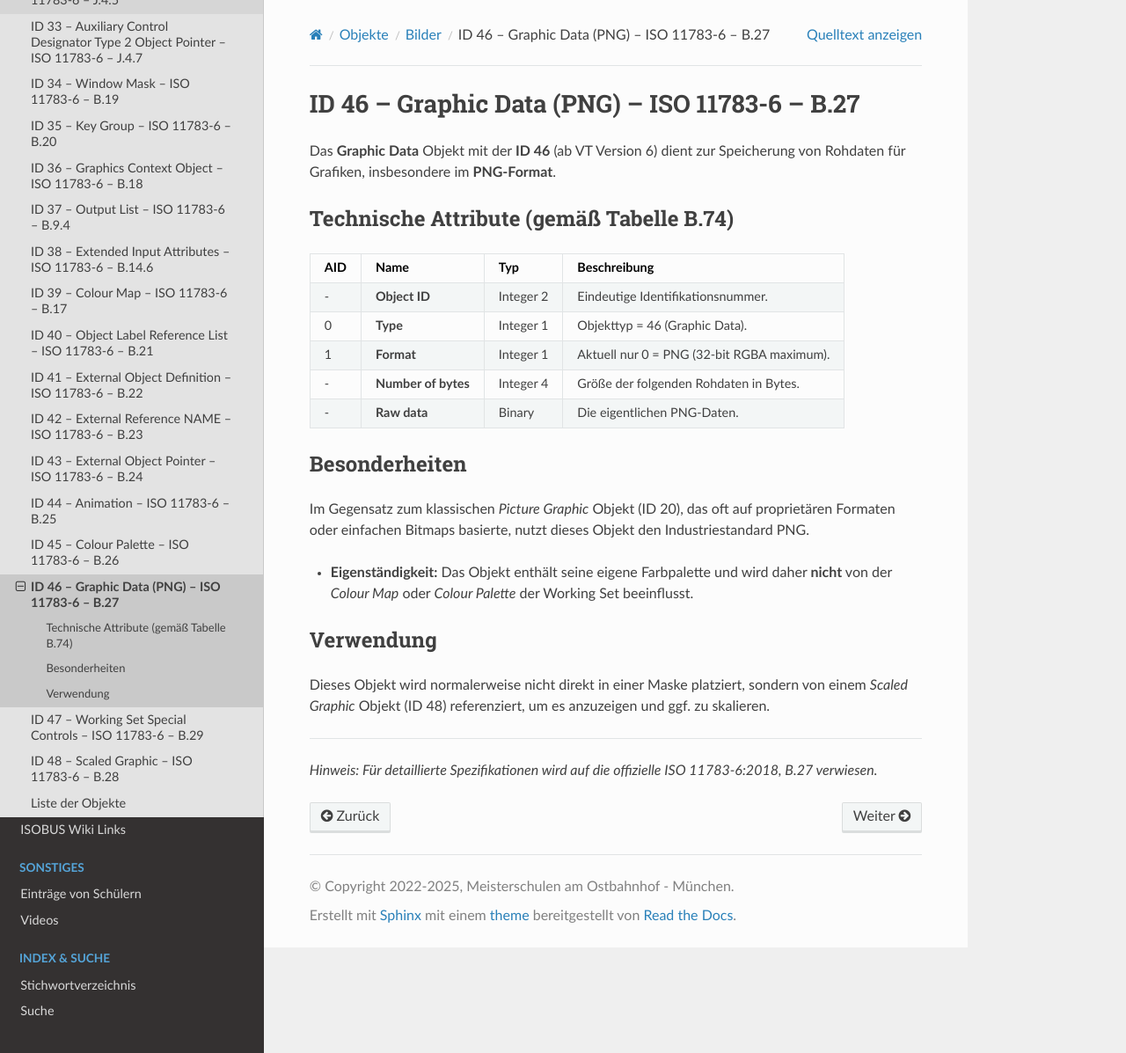
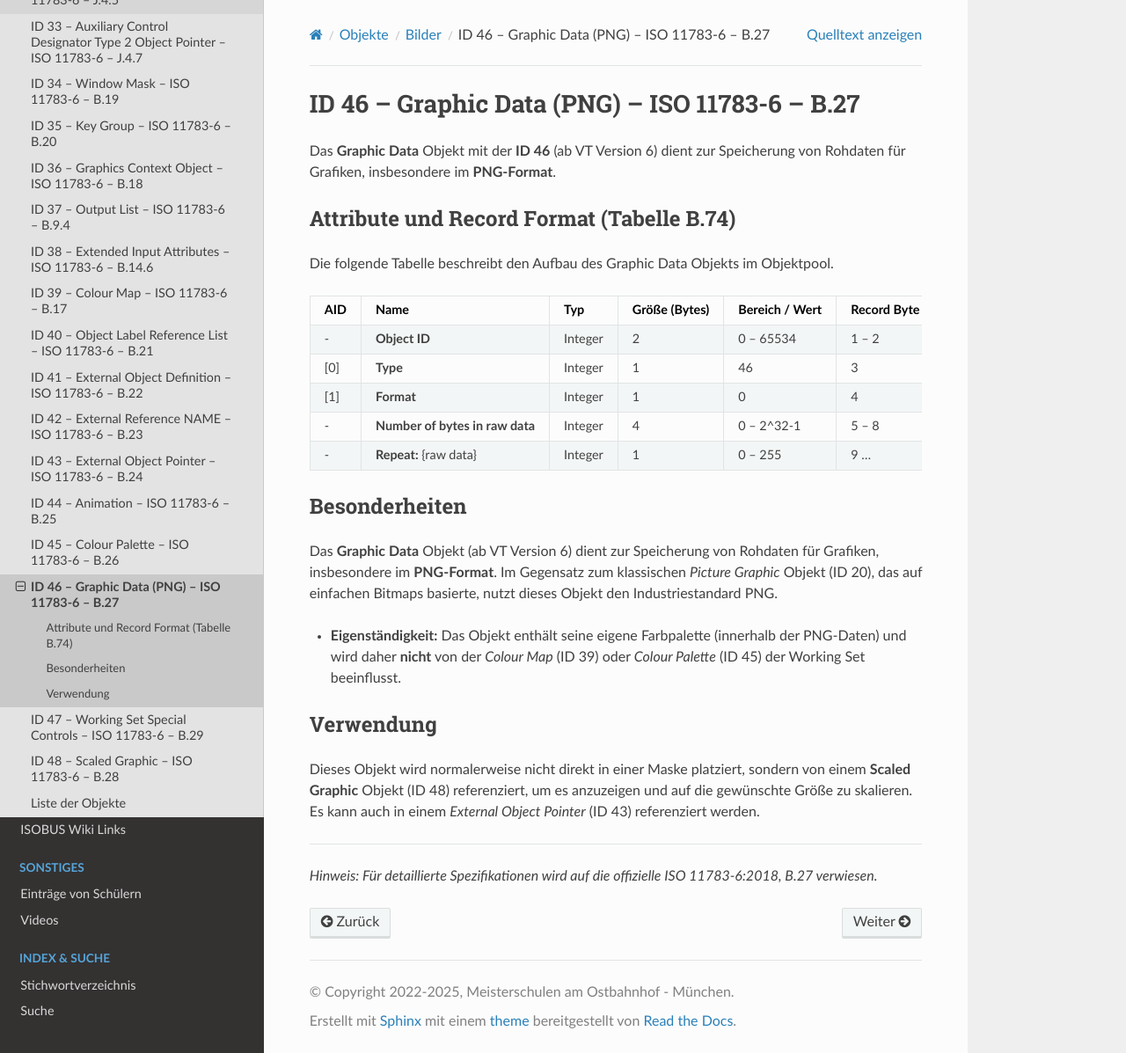
Before and after one commit to Meisterschulen-am-Ostbahnhof-Munchen/ISOBUS-VT-Objects-docs, a Sphinx documentation site: the page built from docs/isobus-objects/ID-46---Graphic-Data---ISO-11783-6---B.27.md, in a window 1280 px wide and 1197 px high. Shown: the whole window at 88% size. Built offline with Sphinx 7.4.7 and the Read the Docs theme 3.1.0, drawn with Linux system fonts in a browser that asks for light colours.

Commit message:
docs: update Graphic Data (ID 46) with accurate attribute table and record format from ISO 11783-6 Annex B.27

```diff
--- a/docs/isobus-objects/ID-46---Graphic-Data---ISO-11783-6---B.27.md
+++ b/docs/isobus-objects/ID-46---Graphic-Data---ISO-11783-6---B.27.md
@@ -5,22 +5,24 @@
 
 Das **Graphic Data** Objekt mit der **ID 46** (ab VT Version 6) dient zur Speicherung von Rohdaten für Grafiken, insbesondere im **PNG-Format**.
 
-## Technische Attribute (gemäß Tabelle B.74)
+### Attribute und Record Format (Tabelle B.74)
 
-| AID | Name | Typ | Beschreibung |
-| :--- | :--- | :--- | :--- |
-| - | **Object ID** | Integer 2 | Eindeutige Identifikationsnummer. |
-| 0 | **Type** | Integer 1 | Objekttyp = 46 (Graphic Data). |
-| 1 | **Format** | Integer 1 | Aktuell nur 0 = PNG (32-bit RGBA maximum). |
-| - | **Number of bytes** | Integer 4 | Größe der folgenden Rohdaten in Bytes. |
-| - | **Raw data** | Binary | Die eigentlichen PNG-Daten. |
+Die folgende Tabelle beschreibt den Aufbau des Graphic Data Objekts im Objektpool.
+
+| AID | Name | Typ | Größe (Bytes) | Bereich / Wert | Record Byte | Beschreibung |
+| :--- | :--- | :--- | :--- | :--- | :--- | :--- |
+| - | **Object ID** | Integer | 2 | 0 – 65534 | 1 – 2 | Eindeutige ID im Objektpool. |
+| [0] | **Type** | Integer | 1 | 46 | 3 | Objekttyp = Graphic Data. |
+| [1] | **Format** | Integer | 1 | 0 | 4 | Grafikformat: 0 = PNG (max. 32-bit RGBA). |
+| - | **Number of bytes in raw data** | Integer | 4 | 0 – 2^32-1 | 5 – 8 | Anzahl der Bytes in den Rohdaten. |
+| - | **Repeat:** {raw data} | Integer | 1 | 0 – 255 | 9 ... | Rohdaten der Grafik (Bytes). |
 
 ## Besonderheiten
-Im Gegensatz zum klassischen *Picture Graphic* Objekt (ID 20), das oft auf proprietären Formaten oder einfachen Bitmaps basierte, nutzt dieses Objekt den Industriestandard PNG.
-*   **Eigenständigkeit:** Das Objekt enthält seine eigene Farbpalette und wird daher **nicht** von der *Colour Map* oder *Colour Palette* der Working Set beeinflusst.
+Das **Graphic Data** Objekt (ab VT Version 6) dient zur Speicherung von Rohdaten für Grafiken, insbesondere im **PNG-Format**. Im Gegensatz zum klassischen *Picture Graphic* Objekt (ID 20), das auf einfachen Bitmaps basierte, nutzt dieses Objekt den Industriestandard PNG.
+*   **Eigenständigkeit:** Das Objekt enthält seine eigene Farbpalette (innerhalb der PNG-Daten) und wird daher **nicht** von der *Colour Map* (ID 39) oder *Colour Palette* (ID 45) der Working Set beeinflusst.
 
 ## Verwendung
-Dieses Objekt wird normalerweise nicht direkt in einer Maske platziert, sondern von einem *Scaled Graphic* Objekt (ID 48) referenziert, um es anzuzeigen und ggf. zu skalieren.
+Dieses Objekt wird normalerweise nicht direkt in einer Maske platziert, sondern von einem **Scaled Graphic** Objekt (ID 48) referenziert, um es anzuzeigen und auf die gewünschte Größe zu skalieren. Es kann auch in einem *External Object Pointer* (ID 43) referenziert werden.
 
 ----
 *Hinweis: Für detaillierte Spezifikationen wird auf die offizielle ISO 11783-6:2018, B.27 verwiesen.*
```
